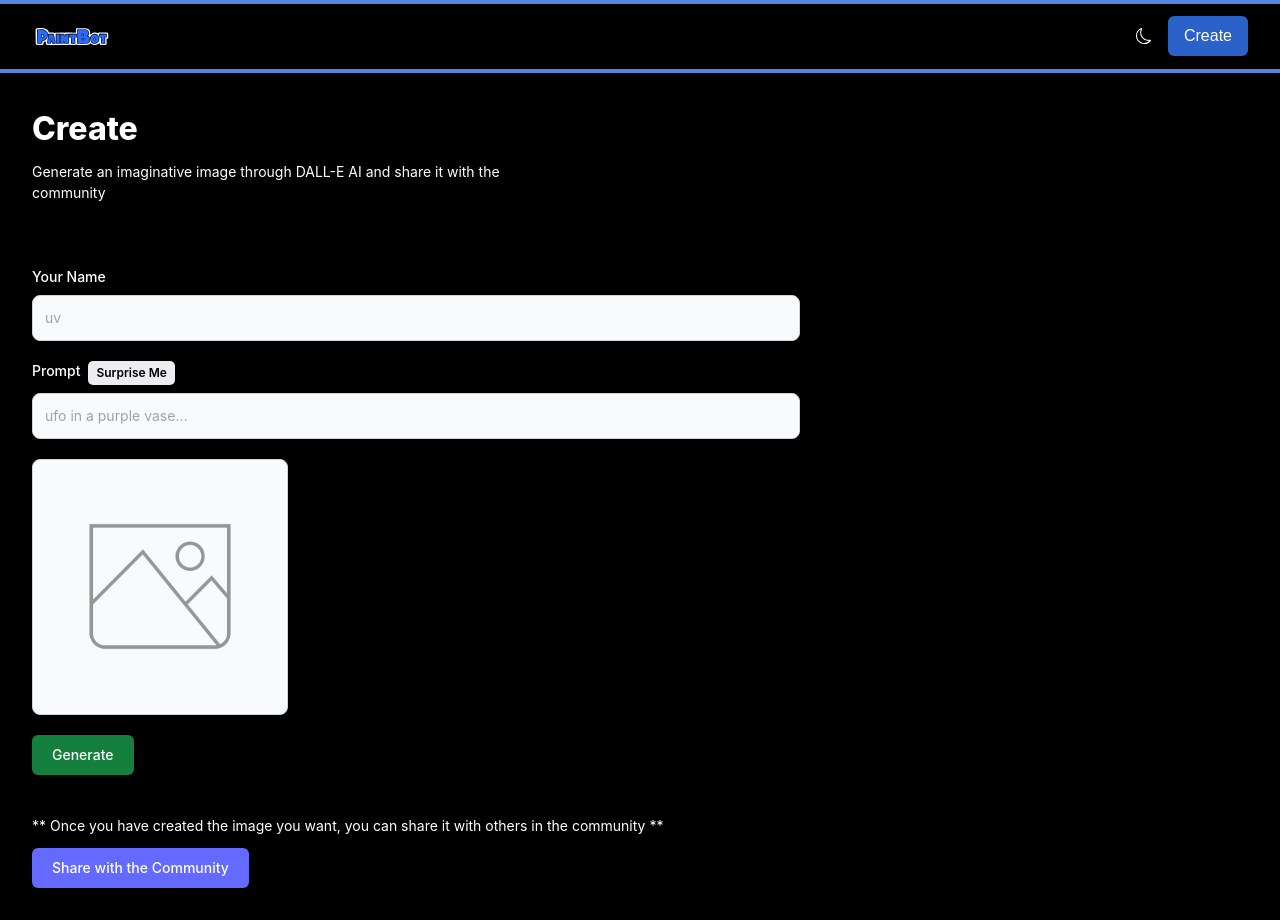
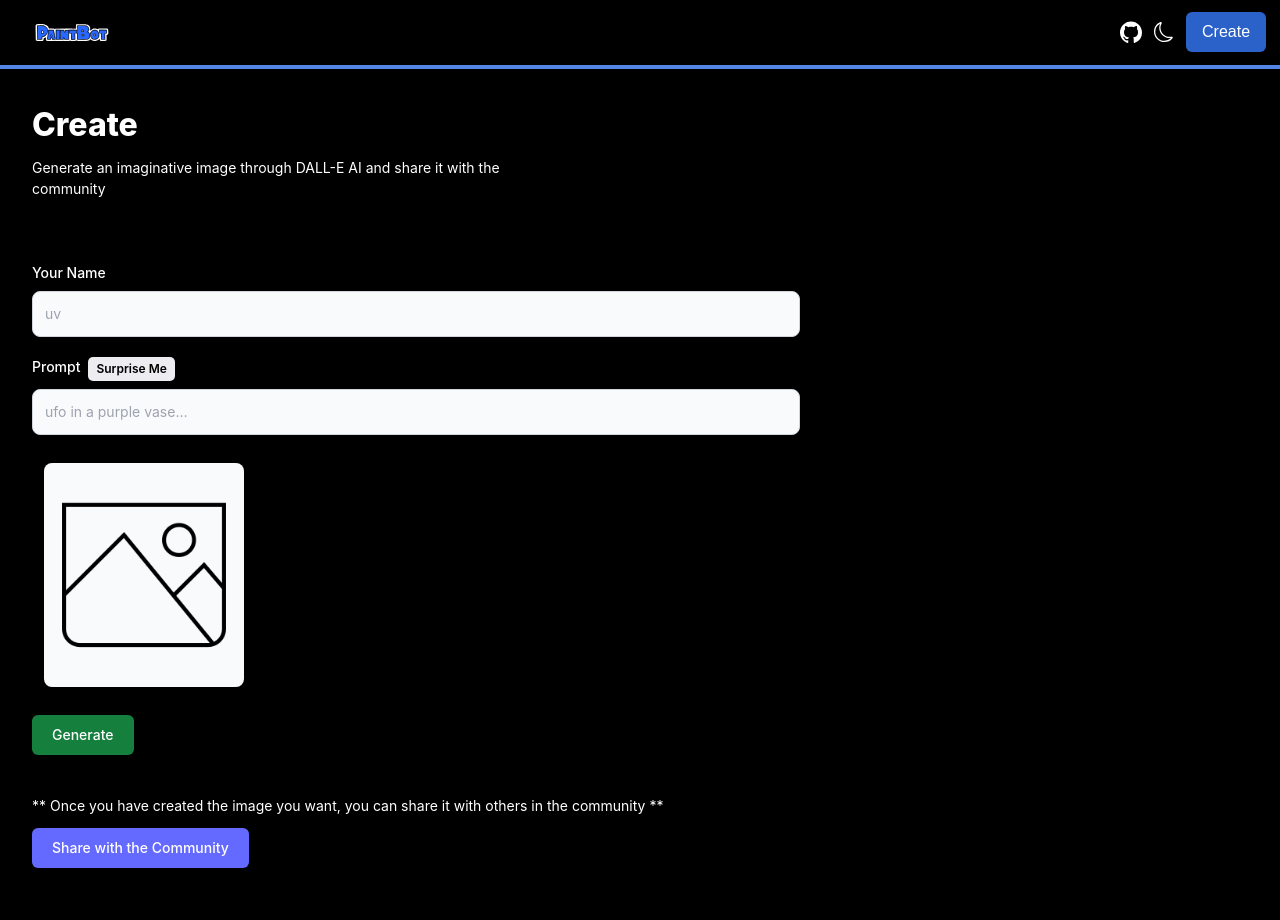
Before and after one commit to yuvrxj-afk/PaintBot, a React (Vite) app: page /create-post in a window 1280 px wide. Built offline with nearby package versions, Linux system fonts and the light colour scheme; a web font is replaced by a local one.

Commit message:
add all changes

```diff
--- a/src/App.jsx
+++ b/src/App.jsx
@@ -12,17 +12,20 @@
   return (
       <ThemeContext.Provider value={{theme,toggleTheme}}>
       <BrowserRouter>
-        <header className={`w-full flex justify-between items-center  sm:px-8 px-4 py-3 border-y-4 border-b-[#5386e4] border-t-[#5386e4] `}>
+        <header className={`w-full flex justify-between items-center sm:px-8 px-4 py-3 border-b-4 border-b-[#5386e4]`}>
           <Link to="/">
             <img src={logo} alt="logo" className="w-20 h-15  object-contain" />
           </Link>
-          <div className="flex items-center w-28">
+          <div className="flex items-center w-32 gap-3">
+          <Link to="https://github.com/yuvrxj-afk/PaintBot" target={"_blank"}><svg xmlns="http://www.w3.org/2000/svg" width="22" height="25" fill="currentColor" className="bi bi-github" viewBox="0 0 16 16">
+  <path d="M8 0C3.58 0 0 3.58 0 8c0 3.54 2.29 6.53 5.47 7.59.4.07.55-.17.55-.38 0-.19-.01-.82-.01-1.49-2.01.37-2.53-.49-2.69-.94-.09-.23-.48-.94-.82-1.13-.28-.15-.68-.52-.01-.53.63-.01 1.08.58 1.23.82.72 1.21 1.87.87 2.33.66.07-.52.28-.87.51-1.07-1.78-.2-3.64-.89-3.64-3.95 0-.87.31-1.59.82-2.15-.08-.2-.36-1.02.08-2.12 0 0 .67-.21 2.2.82.64-.18 1.32-.27 2-.27.68 0 1.36.09 2 .27 1.53-1.04 2.2-.82 2.2-.82.44 1.1.16 1.92.08 2.12.51.56.82 1.27.82 2.15 0 3.07-1.87 3.75-3.65 3.95.29.25.54.73.54 1.48 0 1.07-.01 1.93-.01 2.2 0 .21.15.46.55.38A8.012 8.012 0 0 0 16 8c0-4.42-3.58-8-8-8z"/>
+</svg></Link>
           <span className={`w-20` } onClick={toggleTheme}>
             {(theme===themes.light)?
             <svg
               xmlns="http://www.w3.org/2000/svg"
-              width="16"
-              height="16"
+              width="20"
+              height="20"
               fill="currentColor"
               className="bi bi-moon"
               viewBox="0 0 16 16"
--- a/src/components/Loader.jsx
+++ /dev/null
@@ -1,13 +0,0 @@
-import React from 'react';
-
-const Loader = () => (
-  // <div role="status">
-  //   <svg aria-hidden="true" className="inline mt-2 w-10 h-10 mr-2 text-gray-200 animate-spin fill-[#6469ff]" viewBox="0 0 100 101" fill="none" xmlns="http://www.w3.org/2000/svg">
-  //     <path d="M100 50.5908C100 78.2051 77.6142 100.591 50 100.591C22.3858 100.591 0 78.2051 0 50.5908C0 22.9766 22.3858 0.59082 50 0.59082C77.6142 0.59082 100 22.9766 100 50.5908ZM9.08144 50.5908C9.08144 73.1895 27.4013 91.5094 50 91.5094C72.5987 91.5094 90.9186 73.1895 90.9186 50.5908C90.9186 27.9921 72.5987 9.67226 50 9.67226C27.4013 9.67226 9.08144 27.9921 9.08144 50.5908Z" fill="currentColor" />
-  //     <path d="M93.9676 39.0409C96.393 38.4038 97.8624 35.9116 97.0079 33.5539C95.2932 28.8227 92.871 24.3692 89.8167 20.348C85.8452 15.1192 80.8826 10.7238 75.2124 7.41289C69.5422 4.10194 63.2754 1.94025 56.7698 1.05124C51.7666 0.367541 46.6976 0.446843 41.7345 1.27873C39.2613 1.69328 37.813 4.19778 38.4501 6.62326C39.0873 9.04874 41.5694 10.4717 44.0505 10.1071C47.8511 9.54855 51.7191 9.52689 55.5402 10.0491C60.8642 10.7766 65.9928 12.5457 70.6331 15.2552C75.2735 17.9648 79.3347 21.5619 82.5849 25.841C84.9175 28.9121 86.7997 32.2913 88.1811 35.8758C89.083 38.2158 91.5421 39.6781 93.9676 39.0409Z" fill="currentFill" />
-  //   </svg>
-  // </div>
-            <div className="animate-pulse w-44 h-48 bg-slate-400 rounded-lg"></div>
-);
-
-export default Loader;
--- /dev/null
+++ b/src/components/Shimmer.jsx
@@ -0,0 +1,13 @@
+import React from 'react';
+export const Loader=()=>{
+<div className="animate-pulse w-44 h-48 bg-slate-400 rounded-lg"></div>
+}
+const Shimmer = () => (
+  <div className="flex flex-wrap justify-center gap-5 mt-5">
+  <Loader/><Loader/><Loader/>
+  <Loader/><Loader/><Loader/>
+  <Loader/><Loader/><Loader/>
+  </div>
+);
+
+export default Shimmer;
--- a/src/components/index.js
+++ b/src/components/index.js
@@ -1,5 +1,5 @@
 import Card from "./Card";
 import FormField from "./FormField";
-import Loader from "./Loader";
+import Loader from "./Shimmer";
 
 export { Card, FormField, Loader };
--- a/src/pages/CreatePost.jsx
+++ b/src/pages/CreatePost.jsx
@@ -119,24 +119,28 @@
             handleSurpriseMe={handleSurpriseMe}
           />
 
-          <div className="relative bg-gray-50 border border-gray-300  text-sm rounded-lg focus:ring-blue-500 focus:border-blue-500 w-64 p-3 h-64 flex justify-center items-center">
+          <div className={`relative text-sm rounded-lg focus:ring-blue-500 focus:border-blue-500 w-56 p-3 h-60 flex justify-center items-center`}>
             {form.photo ? (
               <img
                 src={form.photo}
                 alt={form.prompt}
-                className="w-full h-full object-contain"
+                className="w-80 h-56 rounded-lg"
               />
             ) : (
               <img
                 src={preview}
                 alt="preview"
-                className="w-9/12 h-9/12 object-contain opacity-40"
+                className=" object-contain bg-gray-50 w-56 h-56 rounded-lg "
               />
             )}
 
             {generatingImg && (
               <div className="mt-2 absolute inset-0 z-0 flex justify-center items-center bg-[rgba(0,0,0,0.5)] rounded-lg">
-                <Loader />
+              <img
+                src={preview}
+                alt="preview"
+                className="w-9/12 h-full object-contain opacity-40"
+              />
               </div>
             )}
           </div>
--- a/src/pages/Home.jsx
+++ b/src/pages/Home.jsx
@@ -1,6 +1,7 @@
 import React, { useState, useEffect, useContext } from "react";
-import { Card, Loader, FormField } from "../components";
+import { Card, FormField } from "../components";
 import { ThemeContext,themes } from "../components/ThemeContext";
+import Shimmer from "../components/Shimmer";
 const RenderCards = ({ data, title }) => {
   if (data?.length > 0) {
     return data.map((post) => <Card key={post._id} {...post} />);
@@ -16,6 +17,7 @@
       body.classList.remove("dark");
     }
   },[theme])
+
   return (
     <h2 className="mt-5 font-bold text-[#4979ff] text-xl uppercase">{title}</h2>
     );
@@ -96,11 +98,7 @@
 
       <div className="mt-18">
         {loading ? (
-          <div className="flex flex-wrap justify-center gap-5 mt-5">
-            <Loader /><Loader /><Loader />
-            <Loader /><Loader /><Loader />
-            <Loader /><Loader /><Loader />
-          </div>
+          <Shimmer/>
         ) : (
           <>
             {searchText && (
```
